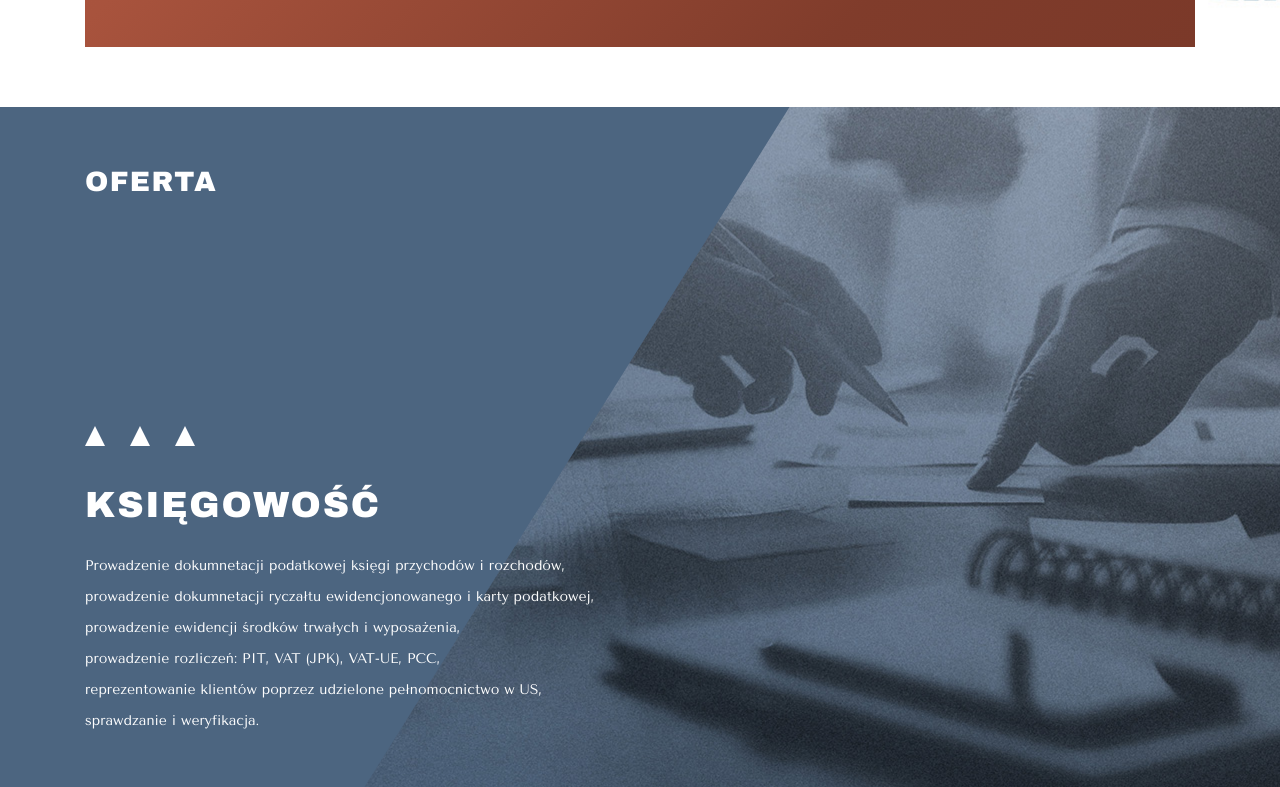
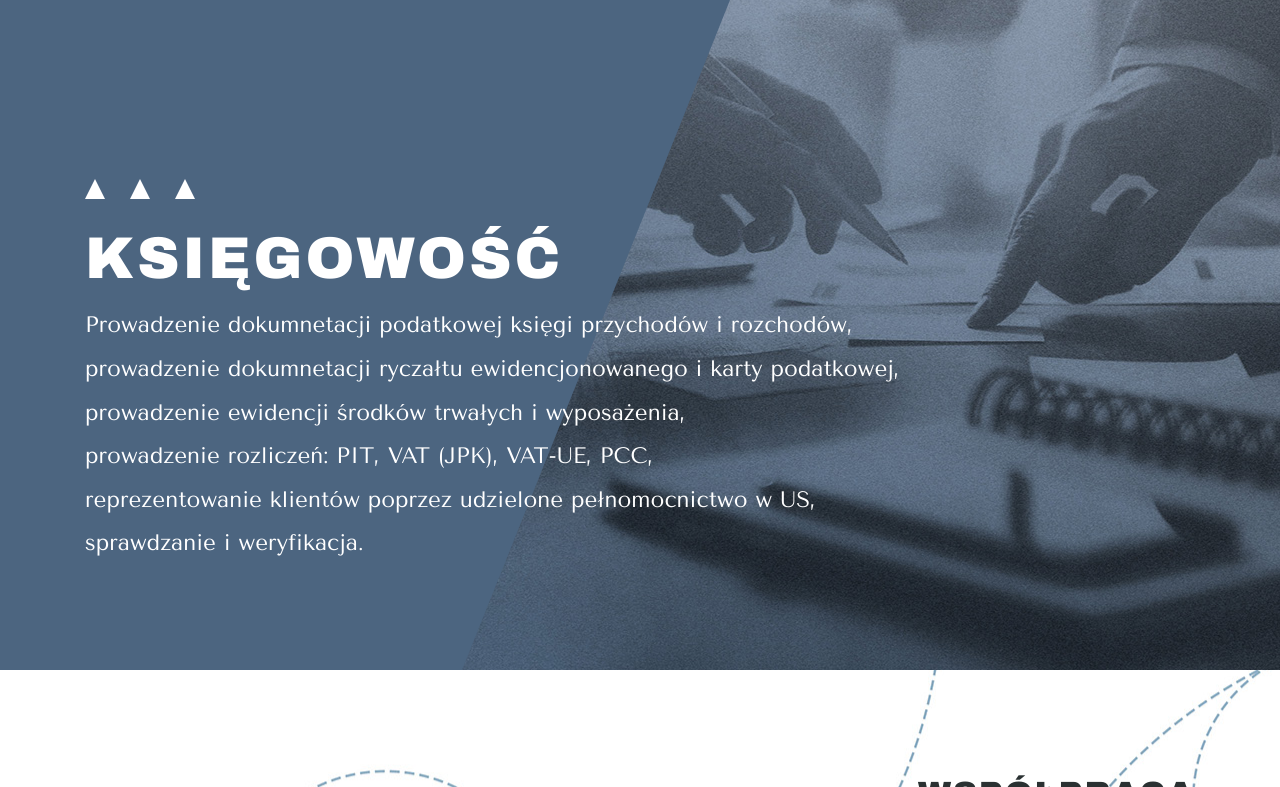
Before and after one commit to roztentegowywacz/ksiegowamarta, a website: page src/index.html in a window 1280 px wide. Shown: the part 2013-2800 px from the top of the page. Drawn offline with nearby package versions, Linux system fonts and the light colour scheme; some packages are replaced by stand-ins of ours.

Commit message:
All static content.

```diff
--- a/src/scss/global.scss
+++ b/src/scss/global.scss
@@ -36,7 +36,7 @@
 
 body,
 html {
-    width: 100%;
+    // width: 100%;
     height: 100%;
 }
 
@@ -44,6 +44,7 @@ body {
     font-family: $main-font;
     font-size: 10px;
     line-height: 2.1em;
+    overflow-x: hidden;
     @include xs {
         font-size: 14px;
     }
--- a/src/scss/layout/_kontakt.scss
+++ b/src/scss/layout/_kontakt.scss
@@ -6,21 +6,34 @@
         padding: 0;
     }
     .information-container {
-        padding: 60px 0;
+        padding: 60px 15px;
+        @include xl {
+            padding: 110px 0;
+        }
     }
     h1 {
         font-size: 2em;
         text-transform: uppercase;
+        @include xl {
+            font-size: 2.6em;
+            padding-bottom: 45px;
+        }
     }
     p {
         font-size: 1.5em;
         @include lg {
             font-size: 1em;
         }
+        @include xl {
+            font-size: 1.5em;
+        }
     }
     i {
         font-size: 2.8em;
         padding-bottom: 10px;
+        @include xl {
+            padding-bottom: 25px;
+        }
     }
     span {
         font-family: $heading-font;
@@ -31,6 +44,9 @@
         @include md {
             padding-top: 60px;
         }
+        @include xl {
+            padding-top: 40px;
+        }
     }
 }
 #google-container {
--- a/src/scss/layout/_masthead.scss
+++ b/src/scss/layout/_masthead.scss
@@ -77,11 +77,11 @@
     }
     @include xl {
         .ramka {
-            padding: 2.75%;
+            padding: 2.75% 0;
             height: 400px;
         }
         h4 {
-            font-size: 5.3em;
+            font-size: 5.0em;
             // display: inline-block;
             // padding: 0 0.2em;
         }
--- a/src/scss/layout/_oferta.scss
+++ b/src/scss/layout/_oferta.scss
@@ -1,5 +1,5 @@
 #oferta {
-    margin-top: 60px;
+    // margin-top: 60px;
     background-image: url("../images/1x/offer-img-3-other.jpg");
     background-position: 60% 160%;
     overflow: hidden;
@@ -21,6 +21,10 @@
         }
         @include lg {
             padding-bottom: 220px;
+        }
+        @include xl {
+            padding-bottom: 295px;
+            font-size: 2.4em;
         }
     }
     .top {
@@ -50,13 +54,13 @@
         display: none;
         @include lg {
             display: block;
-            width: 80%;
-            height: 800px;
+            width: 100%;
+            height: 1000px;
             position: absolute;
-            left: -10%;
+            left: -30%;
             bottom: 0;
-            border-top: solid 800px rgba(76,101,128,1);
-            border-right: solid 500px transparent;
+            border-top: solid 1000px rgba(76,101,128,1);
+            border-right: solid 400px transparent;
         }
     }
     .mountains {
@@ -78,6 +82,9 @@
         @include lg {
             padding: 45px 0 35px 0;
         }
+        @include xl {
+            font-size: 4.2em;
+        }
     }
     ol {
         margin-bottom: 60px;
@@ -87,6 +94,10 @@
             font-size: 1em;
             line-height: 1.5em;
         }
+        @include xl {
+            font-size: 1.6em;
+            margin-bottom: 110px;
+        }
 
         li {
             margin-bottom: 10px;
--- a/src/scss/layout/_poznaj-nas.scss
+++ b/src/scss/layout/_poznaj-nas.scss
@@ -2,6 +2,8 @@
     background-image: url("../images/1x/bg-circles.jpg");
     background-position: center;
     background-size: cover;
+    position: relative;
+    padding-bottom: 60px;
 
     .title {
     position: absolute;
@@ -12,6 +14,10 @@
     font-size: 2em;
     text-transform: uppercase;
     letter-spacing: 0.25em;
+    @include xl {
+        font-size: 2.4em;
+        padding-top: 110px;
+    }
 }
 
 }
@@ -19,7 +25,7 @@
     margin-top: 50px;
     width: 100%;
     min-height: 500px;
-    max-height: 700px;
+    max-height: 900px;
     background-image: url("../images/1x/foto-main.png");
     background-position: 50% 70px;
     background-size: contain;
@@ -31,6 +37,16 @@
     }
     @include lg {
         min-height: 750px;
+    }
+    @include xl {
+        position: absolute;
+        background-position: 0 100%;
+        z-index: 50;
+        left: 5%;
+        bottom: 0;
+        background-size: contain;
+        height: 95%;
+        width: 37.5%;
     }
 }
 
@@ -45,6 +61,10 @@
     padding: 15px;
     @include md {
         padding: 50px 0;
+    }
+    @include xl {
+        margin: 250px 0 110px 0;
+        padding: 50px 0 25px 0;
     }
 
     h1 {
--- a/src/scss/layout/_wspolpraca.scss
+++ b/src/scss/layout/_wspolpraca.scss
@@ -9,6 +9,10 @@
         padding: 60px 0;
         text-align: right;
         letter-spacing: 4px;
+        @include xl {
+            font-size: 2.4em;
+            padding: 110px 0;
+        }
     }
     .content-1 {
         background: rgb(176,88,65);
@@ -22,6 +26,10 @@
         @include lg {
             min-height: 575px;
             padding: 40px 0;
+        }
+        @include xl {
+            min-height: 400px;
+            height: 470px;
         }
     }
     .content-2 {
@@ -37,10 +45,18 @@
             min-height: 575px;
             padding: 40px 0;
         }
+        @include xl {
+            background: transparent;
+            min-height: 400px;
+            height: 470px;
+        }
         h2 {
             color: $foliage;
             @include lg {
                 color: $white;
+            }
+            @include xl {
+                color: $foliage;
             }
         }
         p {
@@ -48,6 +64,16 @@
             @include lg {
                 color: $white;
             }
+            @include xl {
+                color: $shadow;
+            }
+        }
+    }
+    .center-image {
+        @include xl {
+            display: flex;
+            align-items: center;
+            justify-content: center;
         }
     }
     .cropped {
@@ -55,6 +81,16 @@
         margin: 0 auto;
         @include md {
             width: 70%;
+        }
+        @include xl {
+            margin: 0;
+            width: 100%;
+            text-align: left;
+            padding: 0 10%;
+            display: flex;
+            justify-content:center;
+            align-content:center;
+            flex-direction:column;
         }
     }
     img {
@@ -72,6 +108,11 @@
             padding-bottom: 60px;
             max-width: 45%;
         }
+        @include xl {
+            max-width: 350px;
+            margin: 0;
+            padding: 0;
+        }
     }
     h2 {
         font-size: 2em;
@@ -87,6 +128,9 @@
         @include lg {
             font-size: 1.6em;
         }
+        @include xl {
+            font-size: 2.6em;
+        }
     }
     p {
         font-size: 1.6em;
@@ -98,5 +142,9 @@
             font-size: 1em;
             line-height: 1.5em;
         }
+        @include xl {
+            font-size: 1.6em;
+            line-height: 1.5em;
+        }
     }
 }
```
Also changed, not shown: src/index.html (+32 -24 lines), src/scss/global.css, 1 other file.
